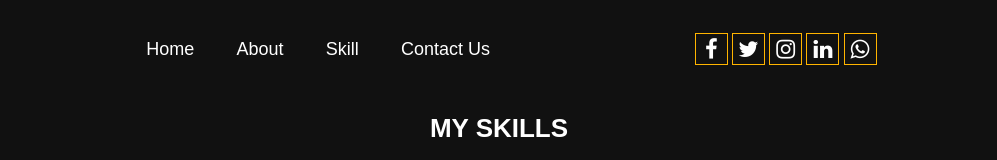
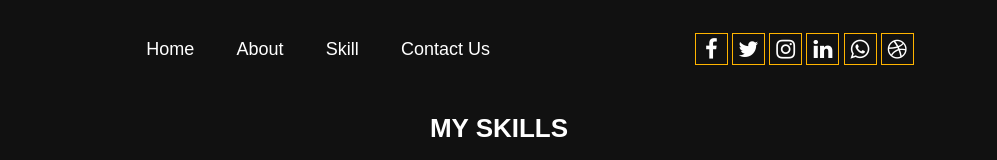
Before and after one commit to amarjitkharga/amarjitkharga.github.io, a plain HTML site: page skill.html in a window 1280 px wide. Shown: the top 160 px of the page, without its empty margins (141-1138 px from the left). Drawn offline with nearby package versions, Linux system fonts and the light colour scheme.

Commit message:
Update skill.html

```diff
--- a/skill.html
+++ b/skill.html
@@ -46,6 +46,7 @@
 				<a href="https://www.instagram.com/khargaamarjit/" target="_blank"><i class="fa fa-instagram" aria-hidden="true"></i></a>
 				<a href="https://www.linkedin.com/feed/" target="_blank"><i class="fa fa-linkedin" aria-hidden="true"></i></a>
 				<a href="https://api.whatsapp.com/send?phone=918892644310&text=Hola%21%20Quisiera%20m%C3%A1s%20informaci%C3%B3n%20sobre%20Varela%202." target="_blank"><i class="fa fa-whatsapp" aria-hidden="true"></i></a>
+				<a href="https://www.technology4nextvision.com/" target="_blank"><i class="fa fa-dribbble" aria-hidden="true"></i></a>
 			</div>
 		</div>
 		</div>
```
